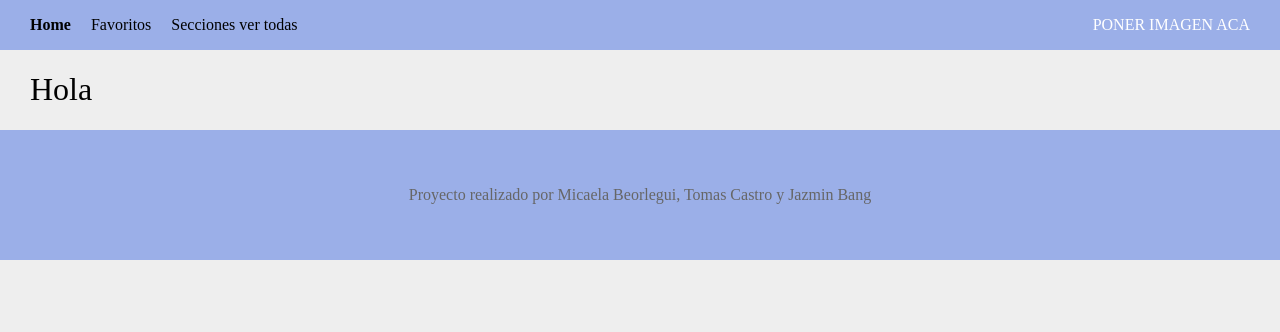
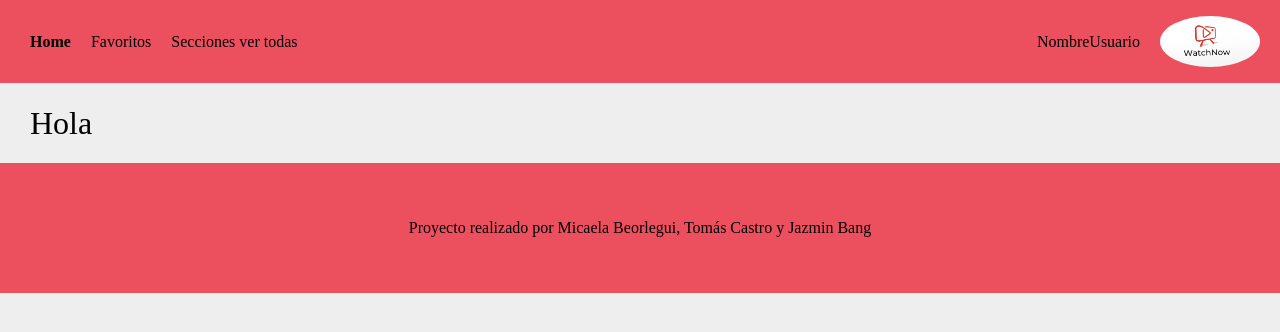
Before and after one commit to micabeorlegui/proyecto_react, a React (Create React App) app in the folder proyecto_react/: page / in a window 1280 px wide. Shown: the top 332 px of the page. Built offline with nearby package versions, Linux system fonts and the light colour scheme.

Commit message:
agregue el logo y cambie el color de la app

```diff
--- a/proyecto_react/src/components/Footer/Footer.css
+++ b/proyecto_react/src/components/Footer/Footer.css
@@ -1,8 +1,8 @@
 footer {
-    background-color: #9bafe8;
+    background-color: #ec505f;
     text-align: center;
     padding: 40px 0;
-    color: #666;
+    color: black;
     position: relative;
     bottom: 0;
     width: 100%;
--- a/proyecto_react/src/components/Footer/Footer.js
+++ b/proyecto_react/src/components/Footer/Footer.js
@@ -4,7 +4,7 @@ import "./Footer.css"
 const Footer = () => {
     return (
         <footer>
-        <p>Proyecto realizado por Micaela Beorlegui, Tomas Castro y Jazmin Bang</p>
+        <p>Proyecto realizado por Micaela Beorlegui, Tomás Castro y Jazmin Bang</p>
         </footer>
     )
 }
--- a/proyecto_react/src/components/Navbar/Navbar.css
+++ b/proyecto_react/src/components/Navbar/Navbar.css
@@ -4,8 +4,8 @@ nav{
     flex-wrap: wrap;
     justify-content: space-between;
     padding: 0 20px;
-    background-color: #9bafe8;
-    color: #fff
+    background-color: #ec505f;
+    color: black
 }
 
 nav ul {
@@ -29,7 +29,7 @@ nav ul {
 }
 
 .user img {
-    width: 30px;
+    width: 100px;
     border-radius: 90%;
     margin-left: 10px;
 }
--- a/proyecto_react/src/components/Navbar/Navbar.js
+++ b/proyecto_react/src/components/Navbar/Navbar.js
@@ -13,7 +13,8 @@ const Navbar = ({user}) => {
                 <li><Link to="/ver todas">Secciones ver todas</Link></li>
             </ul>
             <ul className="user">
-                <li>PONER IMAGEN ACA</li>
+                <li>NombreUsuario</li>
+                <img src="/img/logo.jpg" alt="LogoApp"/>
             </ul>
         </>
     );
```
Also changed, not shown: proyecto_react/public/img/logo.jpg (added).
